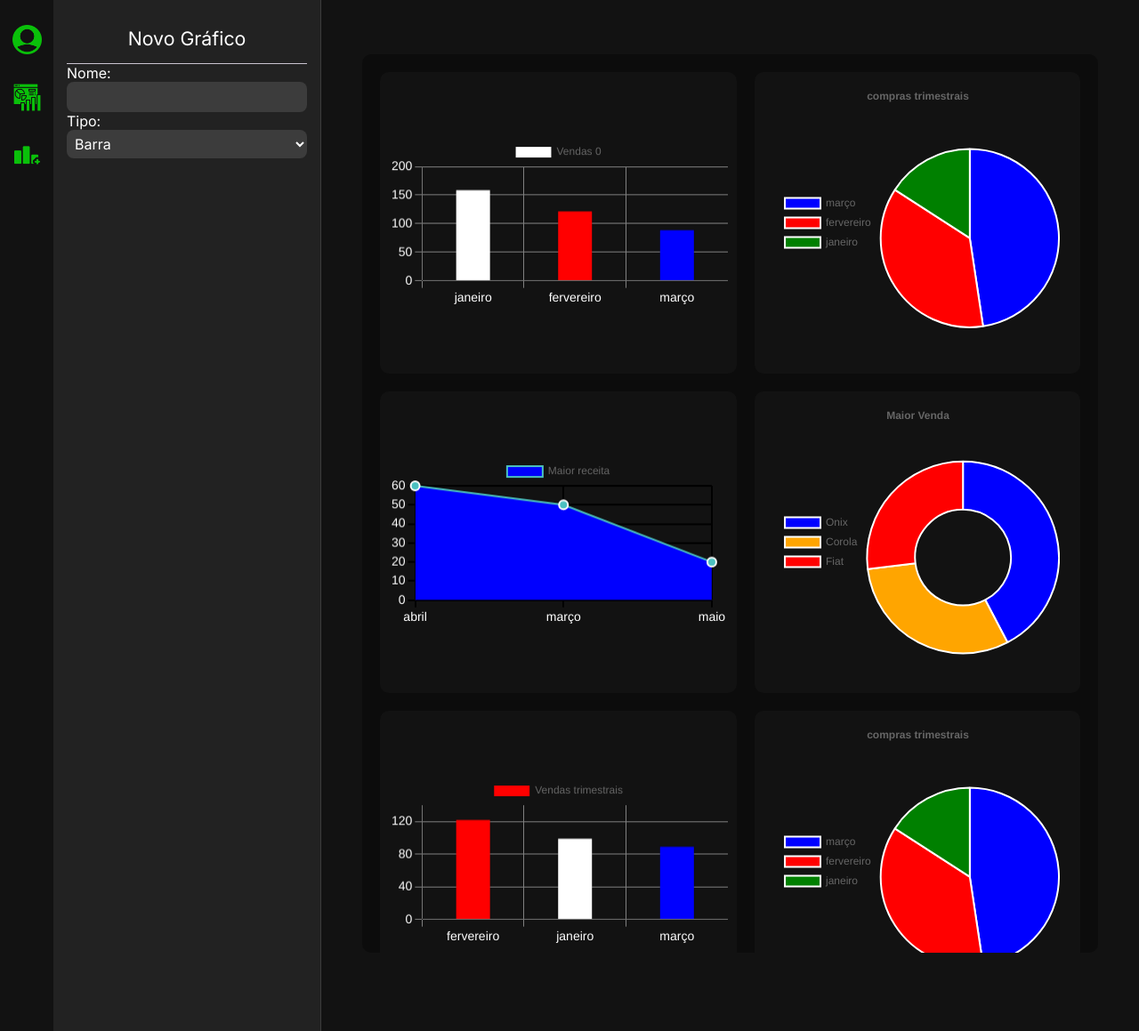
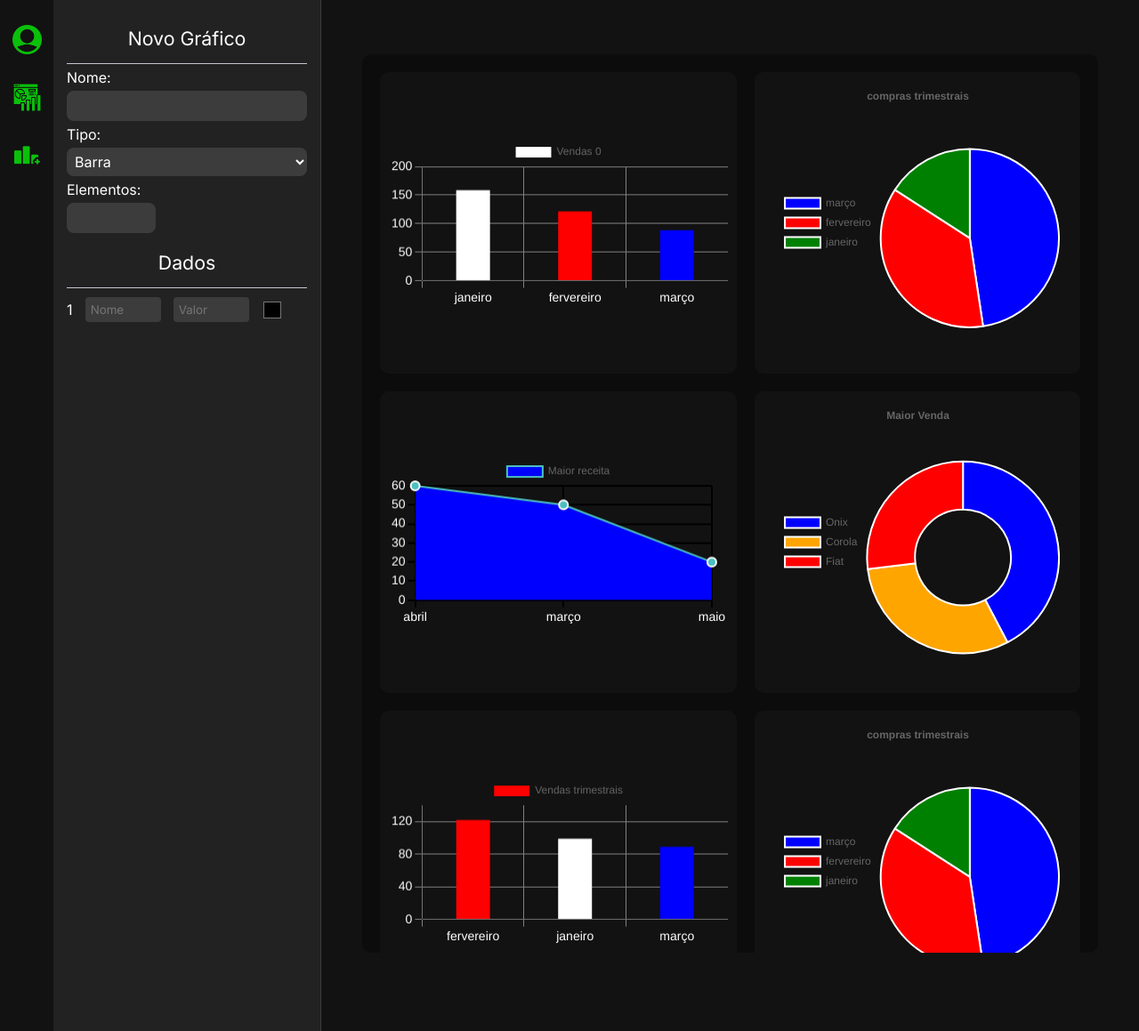
Before and after one commit to paulinbrgamer/Dashub, a PHP site: page /home.html in a window 1280 px wide. Shown: the top 1159 px of the page at 89% size. Run offline with PHP 8.4, Linux system fonts and the light colour scheme.

Commit message:
adicionando tela de novo grafico

```diff
--- a/Front-end/home.html
+++ b/Front-end/home.html
@@ -13,7 +13,7 @@
         <button onclick="abrirUser()" id="userbtn" class="nav_btns"></button>
         <button onclick="abrirDash()" id="dashboardsbtn" class="nav_btns"></button>
         <button onclick="abrirNovo()" id="addbtn" class="nav_btns"></button>
-    </nav>
+    </nav>1
     <aside>
         <div id="container-home" class="aparecer">
             <h1 class="item">Novo Gráfico</h1>
@@ -26,6 +26,18 @@
                 <option value="line">Linha</option>
                 <option value="doughnut">Rosca</option>
             </select>
+            <label for="elementosG">Elementos:</label>
+            <input class="named" style="width: 100px;" type="number" id="elementosG" min="1">
+            <h1 class="item">Dados</h1>
+            <div id="container-data">
+                <div class="data">
+                    <p>1</p>
+                    <input class="inputs_data"  type="text" placeholder="Nome">
+                    <input class="inputs_data"  type="number" placeholder="Valor">
+                    <input style="width: 10%;background-color: transparent;"  type="color" name="" id="">
+                </div>
+
+            </div>
         </div>
     </aside>
 
--- a/Front-end/home/home.css
+++ b/Front-end/home/home.css
@@ -7,6 +7,9 @@
 }
 ::-webkit-scrollbar{
     width: 0;
+}
+label{
+    padding: 5px 0px 5px 0px;
 }
 button{
     background-color: transparent;
@@ -195,6 +198,26 @@ h1{
     align-items:center;
     justify-content:center;
 }
+.data{
+    margin: 10px 0px 5px;
+    width: 90%;
+    display: flex;
+    justify-content: space-between;
+    align-items: center;
+}
+.inputs_data{
+    width: 30%;
+    padding: 6px;
+    background-color: #3C3C3C;
+    border-radius: 4px;
+}
+#container-data{
+    display: flex;
+    flex-direction: column;
+    align-items: start;
+    justify-content: center;
+    overflow: scroll;
+}
 @media (max-width: 1100px) {
     aside {
         position: absolute;
--- a/Front-end/home/home.js
+++ b/Front-end/home/home.js
@@ -243,9 +243,9 @@ function abrirNovo(){
     <button onclick="abrirAside('add')"><img src="home/img/de-volta (1).png" alt="voltar"></button>
     <p style="margin-left: 8px;margin-bottom: 4px;">voltar</p>
     </div>
-        <h1 class="item">Criar Dashboard</h1>
-        <h5 style="color:rgb(196, 193, 193);margin-top:20px;" for="name_dashboard">Nome </h5>
-        <div style="display:flex;flex-direction: column; justify-content:center;margin-top:4px;">
+        <h1 style="margin-bottom: 5px;" class="item">Criar Dashboard</h1>
+        <label  for="name_dashboard" >Nome:</label>
+        <div style="display:flex;flex-direction: column; justify-content:center;margin-top:5px;">
         <input type="text" id="name_dashboard" class="named" placeholder="Digite o nome" style="margin-bottom:10px;">
         <button onclick="user.adicionarDashboard()" id="addDash">Adicionar</button>
         </div>
```
